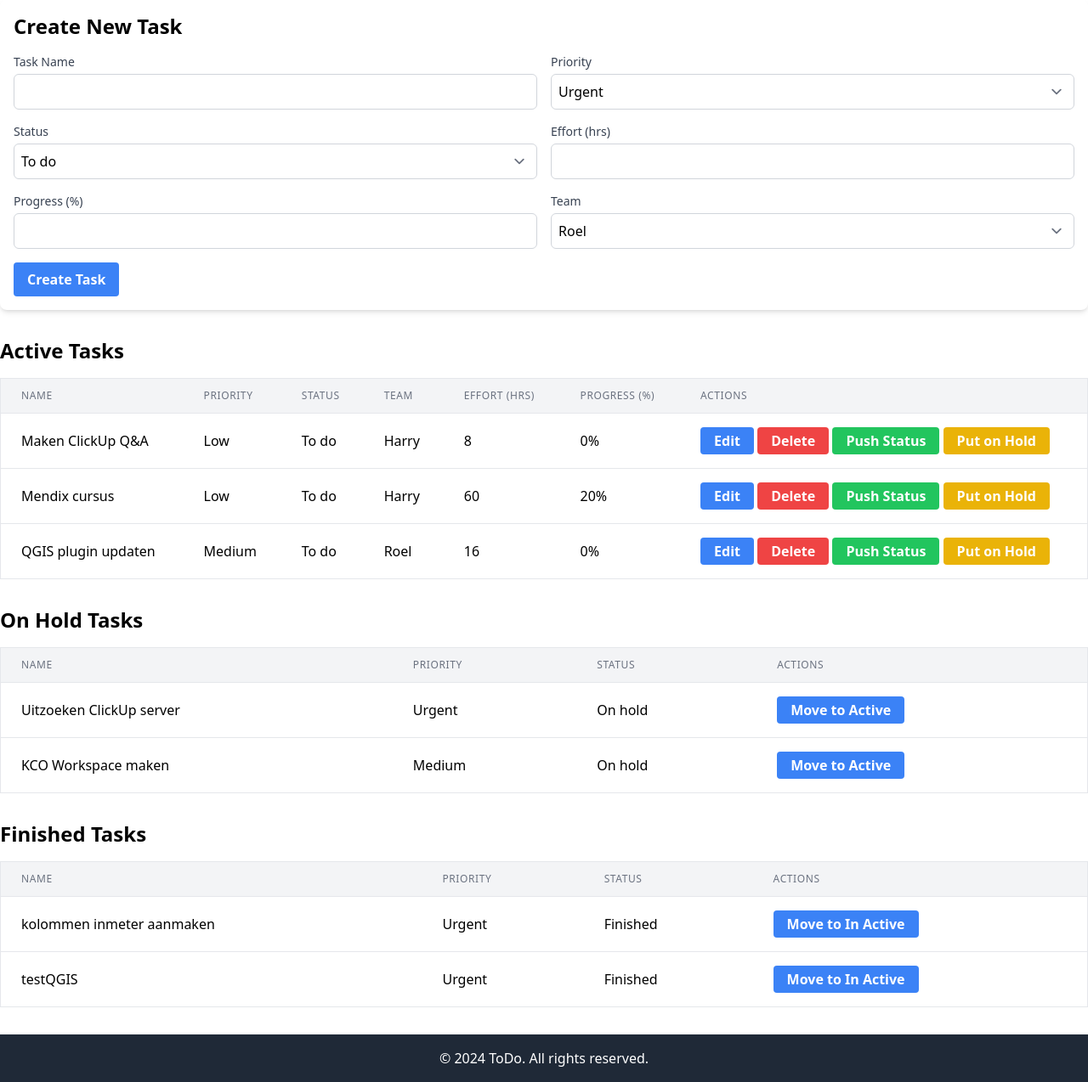
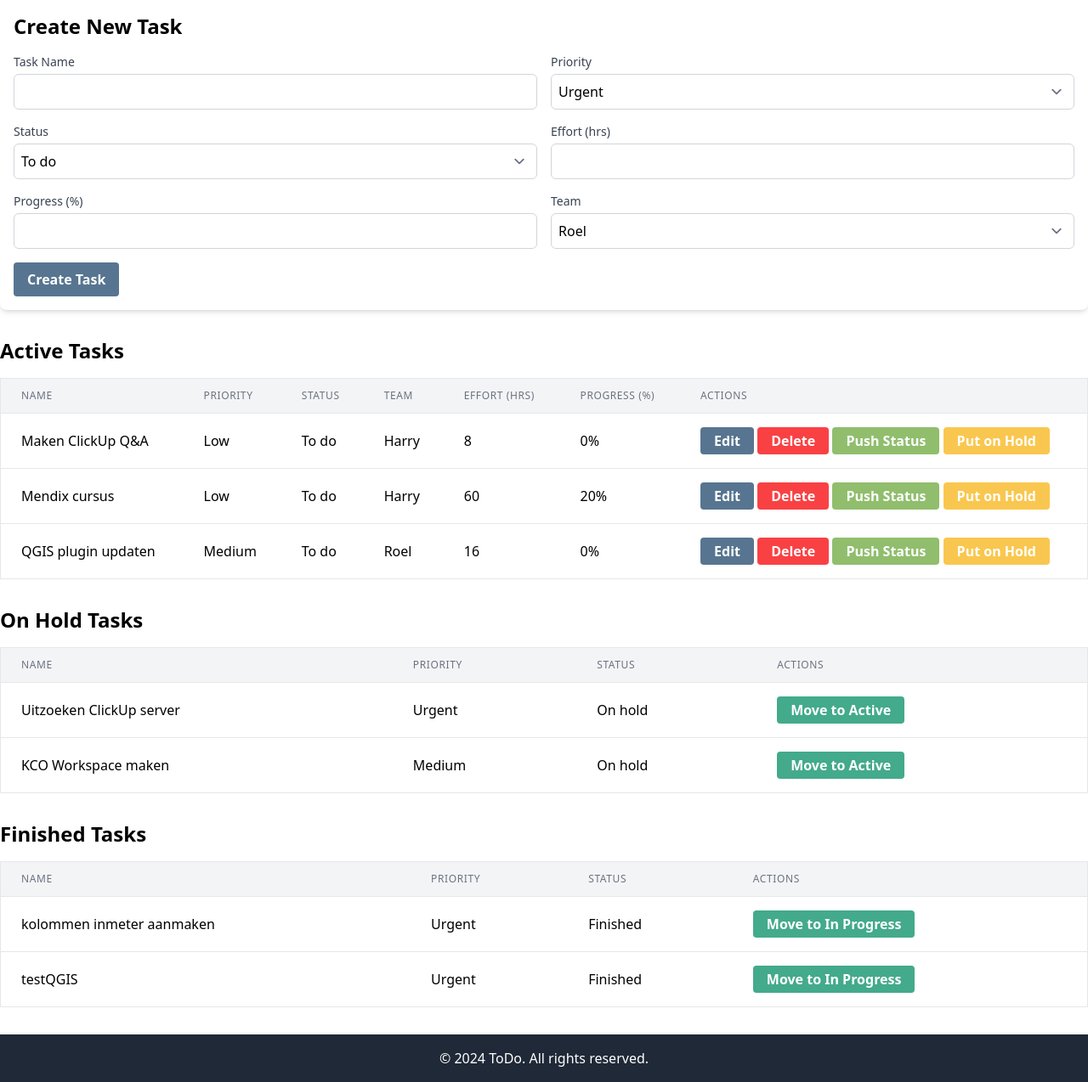
Before and after one commit to ruiterj/toDo, a Django app: page /tasks/ in a window 1280 px wide. Shown: the part 149-1423 px from the top of the page at 85% size. Run offline with Django 5.2, Linux system fonts and the light colour scheme; data comes from the database, SQL or seed files in the repository; both versions use the stored data as it was after the commit; some libraries are stand-ins or nearby versions.

Commit message:
change button colors

```diff
--- a/toDo/templates/tasks.html
+++ b/toDo/templates/tasks.html
@@ -46,7 +46,7 @@
                 </div>
             </div>
             <div class="mt-4">
-                <button type="submit" class="bg-blue-500 hover:bg-blue-700 text-white font-bold py-2 px-4 rounded">
+                <button type="submit" class="custom-button bg-create-task text-white font-bold py-2 px-4 rounded">
                     Create Task
                 </button>
             </div>
@@ -77,24 +77,24 @@
                 <td class="px-6 py-4 whitespace-nowrap">{{ task.effort }}</td>
                 <td class="px-6 py-4 whitespace-nowrap">{{ task.progress }}%</td>
                 <td class="px-6 py-4 whitespace-nowrap">
-                    <a href="{% url 'edit_task' task.id %}" class="btn bg-blue-500 hover:bg-blue-700 text-white font-bold py-1 px-4 rounded inline-block text-center">
+                    <a href="{% url 'edit_task' task.id %}" class="btn bg-create-task hover:bg-hover-create text-white font-bold py-1 px-4 rounded inline-block text-center">
                         Edit
                     </a>
                     <form method="post" action="{% url 'delete_task' task.id %}" style="display: inline;">
                         {% csrf_token %}
-                        <button type="submit" class="btn bg-red-500 hover:bg-red-700 text-white font-bold py-1 px-4 rounded inline-block text-center">
+                        <button type="submit" class="btn bg-delete-button hover:bg-hover-delete text-white font-bold py-1 px-4 rounded inline-block text-center">
                             Delete
                         </button>
                     </form>
                     <form method="post" action="{% url 'push_status' task.id %}" style="display: inline;">
                         {% csrf_token %}
-                        <button type="submit" class="btn bg-green-500 hover:bg-green-700 text-white font-bold py-1 px-4 rounded inline-block text-center">
+                        <button type="submit" class="btn bg-push-status hover:bg-hover-push text-white font-bold py-1 px-4 rounded inline-block text-center">
                             Push Status
                         </button>
                     </form>
                     <form method="post" action="{% url 'put_on_hold' task.id %}" style="display: inline;">
                         {% csrf_token %}
-                        <button type="submit" class="btn bg-yellow-500 hover:bg-yellow-700 text-white font-bold py-1 px-4 rounded inline-block text-center">
+                        <button type="submit" class="btn bg-put-hold hover:bg-hover-hold text-white font-bold py-1 px-4 rounded inline-block text-center">
                             Put on Hold
                         </button>
                     </form>
@@ -125,7 +125,7 @@
                     <td class="px-6 py-4 whitespace-nowrap">
                         <form method="post" action="{% url 'move_to_active' task.id %}" style="display: inline;">
                             {% csrf_token %}
-                            <button type="submit" class="btn bg-blue-500 hover:bg-blue-700 text-white font-bold py-1 px-4 rounded inline-block text-center">
+                            <button type="submit" class="btn bg-move-active hover:bg-hover-move text-white font-bold py-1 px-4 rounded inline-block text-center">
                                 Move to Active
                             </button>
                         </form>
@@ -157,8 +157,8 @@
                     <td class="px-6 py-4 whitespace-nowrap">
                         <form method="post" action="{% url 'move_to_in_progress' task.id %}" style="display: inline;">
                             {% csrf_token %}
-                            <button type="submit" class="btn bg-blue-500 hover:bg-blue-700 text-white font-bold py-1 px-4 rounded inline-block text-center">
-                                Move to In Active
+                            <button type="submit" class="btn bg-move-active hover:bg-hover-move text-white font-bold py-1 px-4 rounded inline-block text-center">
+                                Move to In Progress
                             </button>
                         </form>
                     </td>
@@ -168,4 +168,23 @@
         </table>
     </div>
 </div>
+
+<!-- CSS for the button colors -->
+<style>
+    /* Button colors */
+    .bg-create-task { background-color: #577590; }
+    .hover\:bg-hover-create:hover { background-color: #3d5266; }
+
+    .bg-delete-button { background-color: #f94144; }
+    .hover\:bg-hover-delete:hover { background-color: #d13132; }
+
+    .bg-push-status { background-color: #90be6d; }
+    .hover\:bg-hover-push:hover { background-color: #6b8c4f; }
+
+    .bg-put-hold { background-color: #f9c74f; }
+    .hover\:bg-hover-hold:hover { background-color: #e0ae42; }
+
+    .bg-move-active { background-color: #43aa8b; }
+    .hover\:bg-hover-move:hover { background-color: #358a6f; }
+</style>
 {% endblock %}
--- a/toDo/toDoApp/views.py
+++ b/toDo/toDoApp/views.py
@@ -6,6 +6,11 @@ import json
 from django.http import JsonResponse
 from django.views.decorators.csrf import csrf_exempt
 from django.utils import timezone
+import matplotlib.pyplot as plt
+import io
+import base64
+from django.shortcuts import render, get_object_or_404
+from django.db.models import Sum
 
 
 day_plan = []  # Ensure day_plan is initialized here to avoid NameError
@@ -62,11 +67,30 @@ def overview(request):
     current_date = datetime.now().strftime('%Y-%m-%d')
     current_week = datetime.now().strftime('%U')
 
+    finished_tasks = Task.objects.filter(status='Finished')
+    team_hours = finished_tasks.values('team').annotate(total_hours=Sum('effort'))
+
+
+    team_labels = [item['team'] for item in team_hours]
+    team_sizes = [item['total_hours'] for item in team_hours]
+
+    fig, ax = plt.subplots()
+    ax.pie(team_sizes, labels=team_labels, autopct='%1.1f%%', startangle=90)
+    ax.axis('equal')
+
+    buffer = io.BytesIO()
+    plt.savefig(buffer, format='png')
+    buffer.seek(0)
+    image_base64 = base64.b64encode(buffer.getvalue()).decode()
+    buffer.close()
+
     context = {
-        'day_schedule': day_schedule,
-        'current_date': current_date,
-        'current_week': current_week,
+    'day_schedule': day_schedule,
+    'current_date': current_date,
+    'current_week': current_week,
+    'pie_chart':image_base64
     }
+
     return render(request, 'overview.html', context)
 
 
```
Also changed, not shown: overviewBackup.html (+32 -6 lines), viewsbackup.py (+18 -2 lines), toDo/db.sqlite3.
